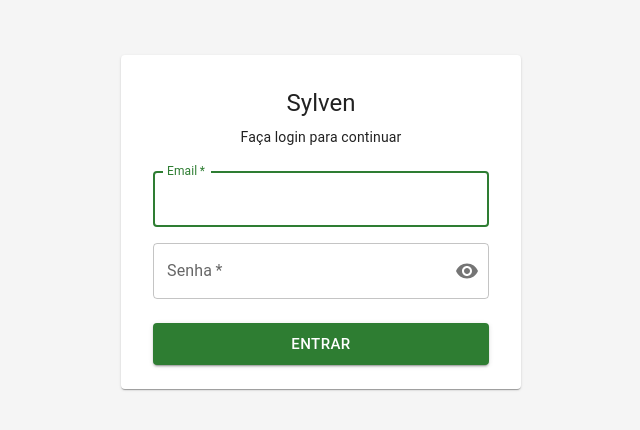
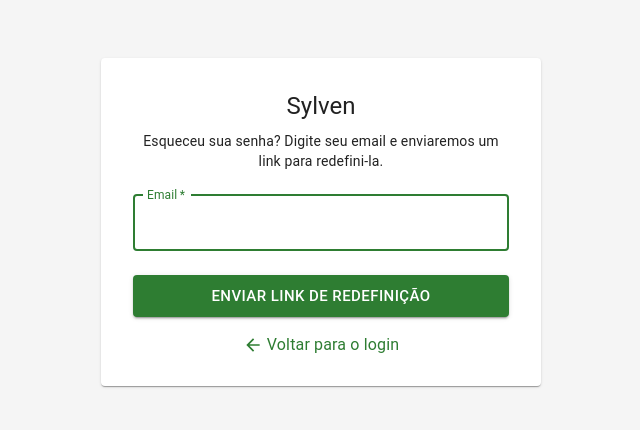
Before and after one commit to MarioCesarCF/spa_coordenadas, a React (Vite) app: page /esqueci-senha in a window 1280 px wide. Before the commit this address led to /login. Shown: the part 178-608 px from the top of the page, without its empty margins (319-959 px from the left). Built offline with nearby package versions, Linux system fonts and the light colour scheme.

Commit message:
feat: telas esqueci senha e redefinir senha + link no login

```diff
--- a/src/App.jsx
+++ b/src/App.jsx
@@ -9,6 +9,8 @@ import OrganizacaoPage from './pages/OrganizacaoPage'
 import DocumentoLista from './pages/DocumentoLista'
 import DocumentoForm from './pages/DocumentoForm'
 import Perfil from './pages/Perfil'
+import EsqueciSenha from './pages/EsqueciSenha'
+import RedefinirSenha from './pages/RedefinirSenha'
 import { OrganizacaoProvider } from './contexts/OrganizacaoContext'
 
 const theme = createTheme({
@@ -26,6 +28,8 @@ export default function App() {
       <OrganizacaoProvider>
         <Routes>
           <Route path="/login" element={<Login />} />
+          <Route path="/esqueci-senha" element={<EsqueciSenha />} />
+          <Route path="/redefinir-senha/:token" element={<RedefinirSenha />} />
           <Route element={<PrivateRoute />}>
             <Route element={<Layout />}>
               <Route path="/" element={<EmpresaLista />} />
--- /dev/null
+++ b/src/pages/EsqueciSenha.jsx
@@ -0,0 +1,96 @@
+import { useState } from 'react'
+import { Link as RouterLink } from 'react-router-dom'
+import {
+  Box, Card, CardContent, Typography, TextField, Button,
+  Alert, Link,
+} from '@mui/material'
+import { ArrowBack } from '@mui/icons-material'
+import api from '../api/axios'
+
+export default function EsqueciSenha() {
+  const [email, setEmail] = useState('')
+  const [sent, setSent] = useState(false)
+  const [loading, setLoading] = useState(false)
+  const [error, setError] = useState('')
+
+  const handleSubmit = async (e) => {
+    e.preventDefault()
+    setError('')
+    setLoading(true)
+    try {
+      await api.post('/usuario/esqueci-senha', { email })
+      setSent(true)
+    } catch (err) {
+      setError(err.response?.data?.message || 'Erro ao solicitar redefinição.')
+    } finally {
+      setLoading(false)
+    }
+  }
+
+  return (
+    <Box
+      sx={{
+        display: 'flex',
+        justifyContent: 'center',
+        alignItems: 'center',
+        minHeight: '100dvh',
+        bgcolor: '#f5f5f5',
+        p: 2,
+      }}
+    >
+      <Card sx={{ maxWidth: 440, width: '100%' }}>
+        <CardContent sx={{ p: { xs: 2.5, sm: 4 } }}>
+          <Typography variant="h5" align="center" gutterBottom fontWeight="600">
+            Sylven
+          </Typography>
+
+          {!sent ? (
+            <>
+              <Typography variant="body2" align="center" color="text.secondary" sx={{ mb: 3 }}>
+                Esqueceu sua senha? Digite seu email e enviaremos um link para redefini-la.
+              </Typography>
+
+              {error && (
+                <Alert severity="error" sx={{ mb: 2 }}>{error}</Alert>
+              )}
+
+              <Box component="form" onSubmit={handleSubmit}>
+                <TextField
+                  label="Email"
+                  type="email"
+                  fullWidth
+                  required
+                  value={email}
+                  onChange={(e) => setEmail(e.target.value)}
+                  sx={{ mb: 3 }}
+                  autoFocus
+                />
+                <Button
+                  type="submit"
+                  variant="contained"
+                  fullWidth
+                  size="large"
+                  disabled={loading}
+                  sx={{ mb: 2 }}
+                >
+                  {loading ? 'Enviando...' : 'Enviar link de redefinição'}
+                </Button>
+              </Box>
+            </>
+          ) : (
+            <Alert severity="success" sx={{ mb: 2 }}>
+              Se o email existir, enviaremos um link de redefinição de senha. Verifique sua caixa de entrada.
+            </Alert>
+          )}
+
+          <Box sx={{ textAlign: 'center' }}>
+            <Link component={RouterLink} to="/login" color="primary" underline="hover"
+              sx={{ display: 'inline-flex', alignItems: 'center', gap: 0.5 }}>
+              <ArrowBack fontSize="small" /> Voltar para o login
+            </Link>
+          </Box>
+        </CardContent>
+      </Card>
+    </Box>
+  )
+}
--- a/src/pages/Login.jsx
+++ b/src/pages/Login.jsx
@@ -1,5 +1,5 @@
 import { useState } from 'react'
-import { useNavigate } from 'react-router-dom'
+import { useNavigate, Link as RouterLink } from 'react-router-dom'
 import {
   Box,
   Card,
@@ -10,6 +10,7 @@ import {
   Alert,
   InputAdornment,
   IconButton,
+  Link,
 } from '@mui/material'
 import { Visibility, VisibilityOff } from '@mui/icons-material'
 import { useAuth } from '../hooks/useAuth'
@@ -88,7 +89,7 @@ export default function Login() {
               required
               value={password}
               onChange={(e) => setPassword(e.target.value)}
-              sx={{ mb: 3 }}
+              sx={{ mb: 1 }}
               slotProps={{
                 input: {
                   endAdornment: (
@@ -101,6 +102,11 @@ export default function Login() {
                 },
               }}
             />
+            <Box sx={{ textAlign: 'right', mb: 2 }}>
+              <Link component={RouterLink} to="/esqueci-senha" variant="body2" underline="hover">
+                Esqueceu a senha?
+              </Link>
+            </Box>
             <Button
               type="submit"
               variant="contained"
--- /dev/null
+++ b/src/pages/RedefinirSenha.jsx
@@ -0,0 +1,129 @@
+import { useState } from 'react'
+import { useParams, useNavigate, Link as RouterLink } from 'react-router-dom'
+import {
+  Box, Card, CardContent, Typography, TextField, Button,
+  Alert, Link, InputAdornment, IconButton,
+} from '@mui/material'
+import { Visibility, VisibilityOff } from '@mui/icons-material'
+import api from '../api/axios'
+
+export default function RedefinirSenha() {
+  const { token } = useParams()
+  const navigate = useNavigate()
+  const [novaSenha, setNovaSenha] = useState('')
+  const [confirmarSenha, setConfirmarSenha] = useState('')
+  const [showPassword, setShowPassword] = useState(false)
+  const [loading, setLoading] = useState(false)
+  const [error, setError] = useState('')
+  const [success, setSuccess] = useState(false)
+
+  const handleSubmit = async (e) => {
+    e.preventDefault()
+    setError('')
+
+    if (novaSenha !== confirmarSenha) {
+      setError('As senhas não conferem.')
+      return
+    }
+    if (novaSenha.length < 3) {
+      setError('A senha deve ter no mínimo 3 caracteres.')
+      return
+    }
+
+    setLoading(true)
+    try {
+      await api.post('/usuario/redefinir-senha', { token, novaSenha })
+      setSuccess(true)
+      setTimeout(() => navigate('/login'), 3000)
+    } catch (err) {
+      setError(err.response?.data?.message || 'Erro ao redefinir senha.')
+    } finally {
+      setLoading(false)
+    }
+  }
+
+  return (
+    <Box
+      sx={{
+        display: 'flex',
+        justifyContent: 'center',
+        alignItems: 'center',
+        minHeight: '100dvh',
+        bgcolor: '#f5f5f5',
+        p: 2,
+      }}
+    >
+      <Card sx={{ maxWidth: 440, width: '100%' }}>
+        <CardContent sx={{ p: { xs: 2.5, sm: 4 } }}>
+          <Typography variant="h5" align="center" gutterBottom fontWeight="600">
+            Sylven
+          </Typography>
+
+          {!success ? (
+            <>
+              <Typography variant="body2" align="center" color="text.secondary" sx={{ mb: 3 }}>
+                Digite sua nova senha.
+              </Typography>
+
+              {error && (
+                <Alert severity="error" sx={{ mb: 2 }}>{error}</Alert>
+              )}
+
+              <Box component="form" onSubmit={handleSubmit}>
+                <TextField
+                  label="Nova senha"
+                  type={showPassword ? 'text' : 'password'}
+                  fullWidth
+                  required
+                  value={novaSenha}
+                  onChange={(e) => setNovaSenha(e.target.value)}
+                  sx={{ mb: 2 }}
+                  slotProps={{
+                    input: {
+                      endAdornment: (
+                        <InputAdornment position="end">
+                          <IconButton onClick={() => setShowPassword(!showPassword)} edge="end">
+                            {showPassword ? <VisibilityOff /> : <Visibility />}
+                          </IconButton>
+                        </InputAdornment>
+                      ),
+                    },
+                  }}
+                />
+                <TextField
+                  label="Confirmar nova senha"
+                  type="password"
+                  fullWidth
+                  required
+                  value={confirmarSenha}
+                  onChange={(e) => setConfirmarSenha(e.target.value)}
+                  sx={{ mb: 3 }}
+                />
+                <Button
+                  type="submit"
+                  variant="contained"
+                  fullWidth
+                  size="large"
+                  disabled={loading}
+                  sx={{ mb: 2 }}
+                >
+                  {loading ? 'Redefinindo...' : 'Redefinir senha'}
+                </Button>
+              </Box>
+            </>
+          ) : (
+            <Alert severity="success" sx={{ mb: 2 }}>
+              Senha redefinida com sucesso! Redirecionando para o login...
+            </Alert>
+          )}
+
+          <Box sx={{ textAlign: 'center' }}>
+            <Link component={RouterLink} to="/login" color="primary" underline="hover">
+              Voltar para o login
+            </Link>
+          </Box>
+        </CardContent>
+      </Card>
+    </Box>
+  )
+}
--- a/vitest.setup.jsx
+++ b/vitest.setup.jsx
@@ -77,6 +77,7 @@ vi.mock('@mui/material', () => {
       return React.createElement('div', { ...props, ref }, children)
     }),
     Divider: mockComponent('hr', 'Divider'),
+    Link: mockComponent('a', 'Link'),
   }
   return mod
 })
```
